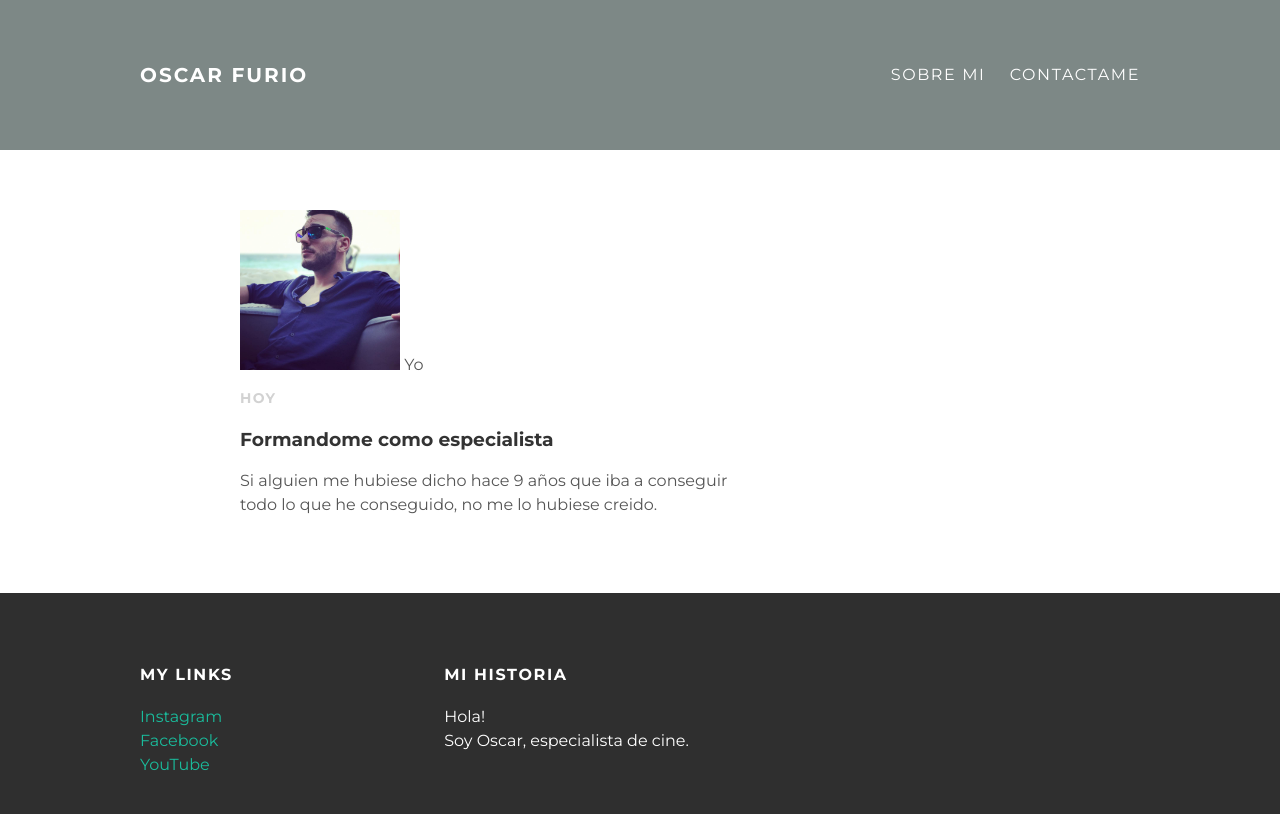
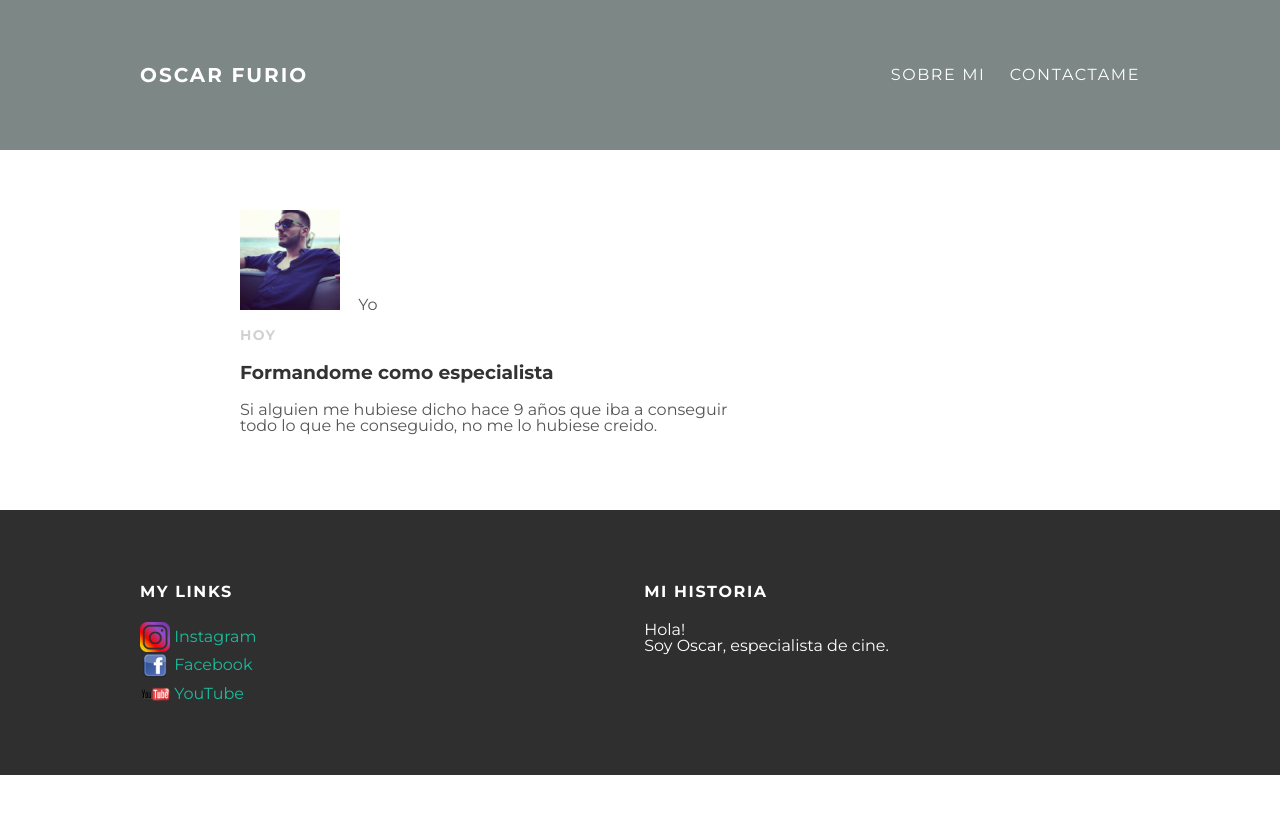
Before and after one commit to OscarFurio/OscarFurio.github.io, a plain HTML site: page index.html in a window 1280 px wide. Drawn offline with Linux system fonts and the light colour scheme.

Commit message:
Add files via upload

```diff
--- a/index.html
+++ b/index.html
@@ -21,7 +21,7 @@
 
         <div class="post">
 
-          <div class="post-autor">
+          <div class="post-author">
             <img src="Foto de perfil.jpg">
             <span>Yo</span>
           </div>
@@ -45,13 +45,13 @@
         <div class="column">
           <h4>My Links</h4>
           <p>
-            <!--<img src="instagram-icon.png">-->
+            <img src="instagram-icon.png">
             <a href="https://www.instagram.com/sulyvanstuntman/">Instagram</a>
             <br>
-            <!--<img src="facebook-icon.png">-->
+            <img src="facebook-icon.png">
             <a href="https://es-es.facebook.com/people/Oscar-Furio-Stunt-Performer/100008182327816">Facebook</a>
             <br>
-            <!--<img src="youtube-icon.png">-->
+            <img src="youtube-icon.png">
             <a href="https://www.youtube.com/watch?v=RS8I68_vUAA">YouTube</a>
         </div>
         <div class="column">
--- a/styles.css
+++ b/styles.css
@@ -53,6 +53,7 @@ body {
 
 .column {
   min-width: 300px;
+  max-width: 500px;
   display: inline-block;
   vertical-align: top;
 }
@@ -61,6 +62,10 @@ body {
   color: white;
   text-transform:  uppercase;
   letter-spacing: 0.1em;
+}
+
+#footer a {
+  vertical-align: middle;
 }
 
 #footer p {
@@ -81,10 +86,15 @@ a:hover {
 }
 
 
-img {
-    max-width: 20%;
-    height: auto;
-    width: auto/99;
+.post-author img {
+    max-width: 100%;
+    height: 100px;
+    width: 100px;
+}
+
+.column img {
+  max-width: 6%;
+  vertical-align: middle;
 }
 
 .post-author span {
@@ -103,6 +113,7 @@ img {
 h1, h2, h3, h4 {
   color: #333;
 }
+
 p {
-  line-height: 1.5;
+  line-height: 1;
 }
```
Also changed, not shown: about.html (+2 -2 lines).
